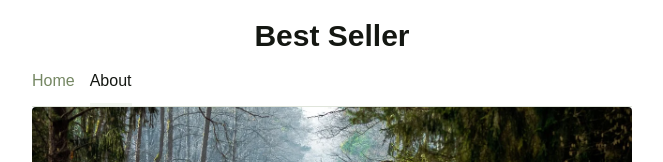
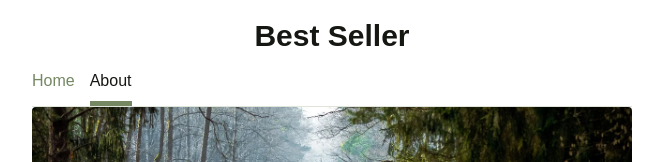
Before and after one commit to JAGORING/Best-seller, a Next.js app: page /about in a window 1280 px wide. Shown: the top 162 px of the page, without its empty margins (308-971 px from the left). Built offline with nearby package versions, Linux system fonts and the light colour scheme; a web font is replaced by a local one.

Commit message:
[Feat] loading 적용

```diff
--- a/src/styles/Header.module.css
+++ b/src/styles/Header.module.css
@@ -24,5 +24,5 @@
 }
 .menu .active {
   color: var(--foreground);
-  border-bottom: 3px solid var(--light-green-color);
+  border-bottom: 5px solid var(--text-green-color);
 }
```
Also changed, not shown: src/app/(home)/loading.tsx (added, +11 -0 lines), src/app/list/[name]/loading.tsx (added, +11 -0 lines).
